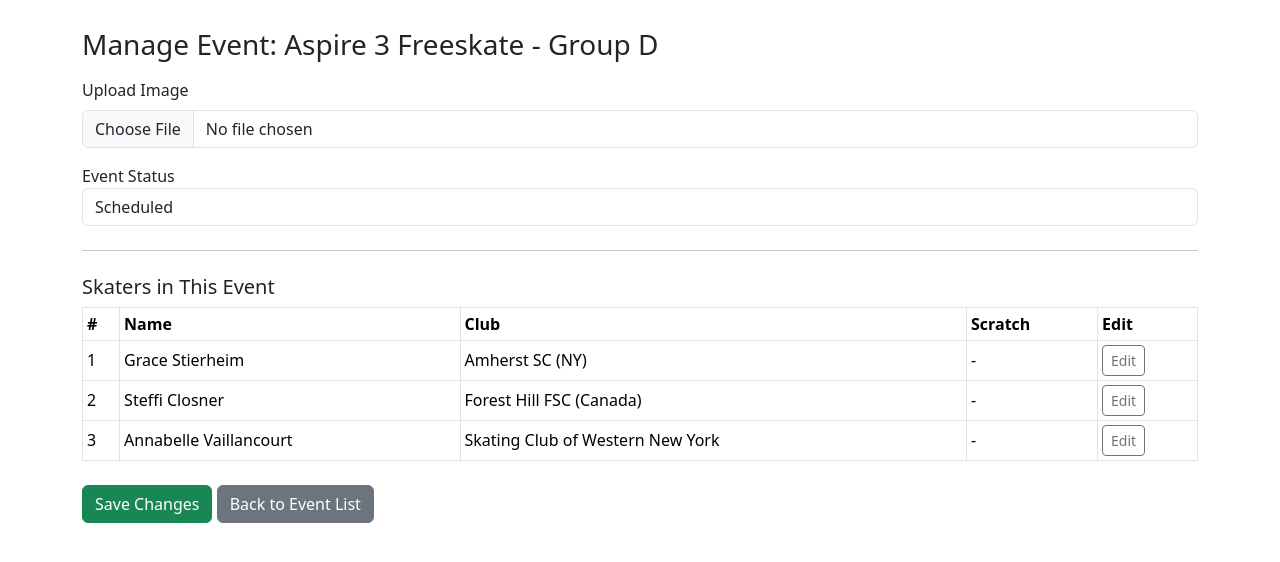
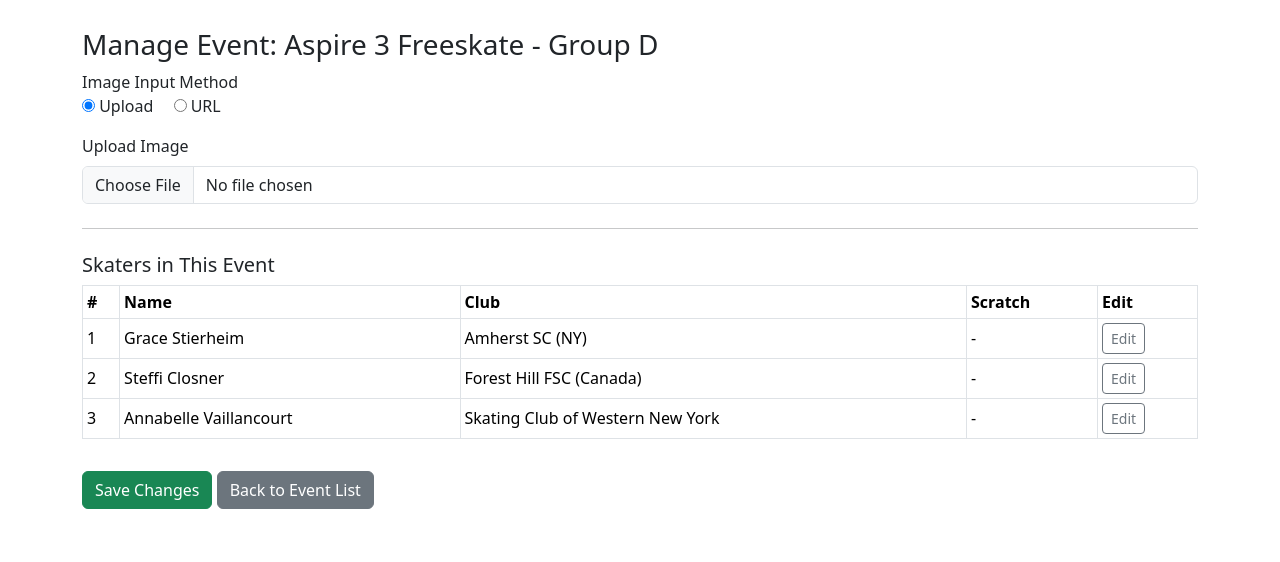
Before and after one commit to scwny/skate-results, a Django app: page /staff/events/1/upload/ in a window 1280 px wide. Shown: the part 56-618 px from the top of the page. Run offline with Django 5.2, Linux system fonts and the light colour scheme; data comes from the database, SQL or seed files in the repository; some libraries are stand-ins or nearby versions.

Commit message:
Cleaned up saving a bit, need to get image preview wokring and work in skater scratch

```diff
--- a/core/models.py
+++ b/core/models.py
@@ -23,7 +23,7 @@ class Event(models.Model):
     name        = models.CharField(max_length=255)
     date        = models.DateField()
     status      = models.CharField(max_length=10, choices=STATUS_CHOICES, default='scheduled')
-    result_image = models.ImageField(upload_to='results/', blank=True, null=True)
+    result_image = models.ImageField(upload_to='results/', blank=True, null=True,max_length=1024)
     ocr_text    = models.TextField(blank=True, null=True)
     rink        = models.CharField(max_length=255, null=True)
     time        = models.TimeField(blank=True, null=True)
--- a/staffadmin/templates/staffadmin/upload_results.html
+++ b/staffadmin/templates/staffadmin/upload_results.html
@@ -1,4 +1,4 @@
-{% extends "staffadmin/base_staff.html" %}
+{% extends 'staffadmin/base_staff.html' %}
 {% block title %}Manage Event – {{ event.name }}{% endblock %}
 
 {% block content %}
@@ -14,38 +14,117 @@
     {% endfor %}
   {% endif %}
 
-  <form method="post" enctype="multipart/form-data" action="{% url 'staff_upload_results' event.id %}">
+  <form method="post"
+        enctype="multipart/form-data"
+        action="{% url 'staff_upload_results' event.id %}">
     {% csrf_token %}
 
-    <!-- Status dropdown -->
+    <!-- Image Input Method -->
+    <div class="form-group mb-3">
+      <label>Image Input Method</label><br>
+      <label class="me-3">
+        <input type="radio" name="input_method" value="upload"
+          {% if not event.result_image %}checked{% endif %}>
+        Upload
+      </label>
+      <label>
+        <input type="radio" name="input_method" value="url"
+          {% if event.result_image %}checked{% endif %}>
+        URL
+      </label>
+    </div>
+
+    <!-- UPLOAD SECTION -->
+    <div id="uploadContainer" class="mb-3">
+      <label class="form-label">Upload Image</label>
+      <input type="file"
+             id="imageInput"
+             name="image"
+             accept="image/*"
+             class="form-control">
+    </div>
+
+    <!-- URL SECTION -->
+    <div id="urlContainer" class="mb-3" style="display:none;">
+      <label for="imageUrlInput" class="form-label">Image URL</label>
+      <input type="url"
+           id="imageUrlInput"
+           name="image_url"
+           class="form-control"
+           placeholder="https://example.com/image.jpg"
+           {% if event.result_image %}
+             value="{{ event.result_image.url }}"
+           {% endif %}>
+    </div>
+
+    <!-- Event Status -->
     <div class="mb-3">
       {{ form.status.label_tag }} {{ form.status }}
     </div>
 
-    <!-- Custom file input -->
-    <div class="mb-3">
-      <label class="form-label">Upload Image</label>
-      <input type="file" id="imageInput" name="image" accept="image/*" class="form-control">
+    <input type="hidden" name="selected_image_type" id="selectedImageType">
+    <input type="hidden" name="uploaded_key"          id="uploadedImageKey">
+
+    <!-- Frost overlay -->
+    <div id="loading-overlay"
+         style="display:none;
+                position:fixed;top:0;left:0;
+                width:100%;height:100%;
+                background:rgba(255,255,255,0.8);
+                z-index:9999;">
     </div>
 
-    <!-- —————————————————————————————— -->
-    <!-- Event Status dropdown, set from DB -->
-    <div class="form-group">
-      <label for="id_status">Event Status</label>
-      <select name="status" id="id_status" class="form-control">
-        <option value="scheduled"
-          {% if event.status == 'scheduled' %}selected{% endif %}>
-          Scheduled
-        </option>
-        <option value="finished"
-          {% if event.status == 'finished' %}selected{% endif %}>
-          Finished
-        </option>
-      </select>
+    <!-- Image Selection Modal -->
+    <div class="modal fade"
+         id="imageSelectModal"
+         tabindex="-1"
+         aria-labelledby="imageSelectModalLabel"
+         aria-hidden="true">
+      <div class="modal-dialog modal-dialog-centered">
+        <div class="modal-content">
+          <div class="modal-header">
+            <h5 class="modal-title" id="imageSelectModalLabel">
+              Select Image Version
+            </h5>
+            <button type="button"
+                    class="btn-close"
+                    aria-label="Close"
+                    onclick="cancelUpload()"></button>
           </div>
-
-    <input type="hidden" name="selected_image_type" id="selectedImageType">
-    <input type="hidden" name="uploaded_key" id="uploadedImageKey">
+          <div class="modal-body">
+            <div class="row">
+              <div class="col text-center">
+                <h6>Original</h6>
+                <img id="originalPreviewModal"
+                     class="img-fluid border mb-2">
+                <button type="button"
+                        class="btn btn-outline-secondary"
+                        onclick="selectImage('original')">
+                  Use Original
+                </button>
+              </div>
+              <div class="col text-center">
+                <h6>Processed</h6>
+                <img id="processedPreviewModal"
+                     class="img-fluid border mb-2">
+                <button type="button"
+                        class="btn btn-outline-primary"
+                        onclick="selectImage('processed')">
+                  Use Processed
+                </button>
+              </div>
+            </div>
+          </div>
+          <div class="modal-footer">
+            <button type="button"
+                    class="btn btn-secondary"
+                    onclick="cancelUpload()">
+              Cancel
+            </button>
+          </div>
+        </div>
+      </div>
+    </div>
 
     <hr class="my-4">
     <h5>Skaters in This Event</h5>
@@ -67,80 +146,60 @@
           <td>{{ s.skater.club.name }}</td>
           <td>{% if s.scratch %}<span class="text-danger">Yes</span>{% else %}-{% endif %}</td>
           <td>
-          <a href="{% url 'staff_edit_skater' s.skater.id s.id %}" class="btn btn-sm btn-outline-secondary">Edit</a>
+            <a href="{% url 'staff_edit_skater' s.skater.id s.id %}"
+               class="btn btn-sm btn-outline-secondary">
+              Edit
+            </a>
           </td>
         </tr>
         {% endfor %}
       </tbody>
     </table>
 
-  <!-- SAVE BUTTON: commits the chosen image+status -->
-  <button type="submit" class="btn btn-success mt-2">
+    <div class="mt-4">
+      <button type="submit"
+              class="btn btn-success mt-2">
         Save Changes
       </button>
-  <a href="{% url 'staff_dashboard' %}" class="btn btn-secondary ml-2 mt-2">
+      <a href="{% url 'staff_dashboard' %}"
+         class="btn btn-secondary ml-2 mt-2">
         Back to Event List
       </a>
+    </div>
   </form>
-
-  <!-- Frost overlay while processing -->
-  <div id="loading-overlay"
-       style="display:none;
-              position:fixed;
-              top:0; left:0;
-              width:100%; height:100%;
-              background:rgba(255,255,255,0.8);
-              z-index:9999;">
-  </div>
-
- <!-- Image Selection Modal -->
-  <div class="modal fade" id="imageSelectModal" tabindex="-1" aria-labelledby="imageSelectModalLabel" aria-hidden="true">
-    <div class="modal-dialog modal-dialog-centered">
-      <div class="modal-content">
-        <div class="modal-header">
-          <h5 class="modal-title" id="imageSelectModalLabel">Select Image Version</h5>
-          <button type="button" class="btn-close" aria-label="Close" onclick="cancelUpload()"></button>
-        </div>
-        <div class="modal-body">
-          <div class="row">
-            <div class="col text-center">
-              <h6>Original</h6>
-              <img id="originalPreviewModal" class="img-fluid border mb-2">
-              <button type="button" class="btn btn-outline-secondary" onclick="selectImage('original')">Use Original</button>
-            </div>
-            <div class="col text-center">
-              <h6>Processed</h6>
-              <img id="processedPreviewModal" class="img-fluid border mb-2">
-              <button type="button" class="btn btn-outline-primary" onclick="selectImage('processed')">Use Processed</button>
-            </div>
-          </div>
-        </div>
-        <div class="modal-footer">
-          <button type="button" class="btn btn-secondary" onclick="cancelUpload()">Cancel</button>
-        </div>
-      </div>
-    </div>
-  </div>
-
-
 </div>
 
 <script>
-// Frost overlay reference
-const overlay = document.getElementById("loading-overlay");
+document.addEventListener("DOMContentLoaded", function() {
+  const uploadRadio   = document.querySelector('input[name="input_method"][value="upload"]');
+  const urlRadio      = document.querySelector('input[name="input_method"][value="url"]');
+  const uploadEl      = document.getElementById("uploadContainer");
+  const urlEl         = document.getElementById("urlContainer");
+  const overlay       = document.getElementById("loading-overlay");
+  const input         = document.getElementById("imageInput");
+  const previewModal  = document.getElementById("imageSelectModal");
+  const originalImg   = document.getElementById("originalPreviewModal");
+  const processedImg  = document.getElementById("processedPreviewModal");
+  const selectedType  = document.getElementById("selectedImageType");
+  const uploadedKey   = document.getElementById("uploadedImageKey");
+  const csrfToken     = document.querySelector('input[name="csrfmiddlewaretoken"]').value;
 
-document.addEventListener("DOMContentLoaded", function() {
-  const input               = document.getElementById("imageInput");
-  const selectedTypeInput   = document.getElementById("selectedImageType");
-  const uploadedKeyInput    = document.getElementById("uploadedImageKey");
-  const csrfToken           = document.querySelector('input[name="csrfmiddlewaretoken"]').value;
+  function toggleInputMode() {
+    if (urlRadio.checked) {
+      uploadEl.style.display = "none";
+      urlEl.style.display    = "block";
+    } else {
+      uploadEl.style.display = "block";
+      urlEl.style.display    = "none";
+    }
+  }
+  uploadRadio.addEventListener("change", toggleInputMode);
+  urlRadio.addEventListener("change", toggleInputMode);
+  toggleInputMode();
 
-  // When a file is chosen, upload via AJAX and show modal
   input.addEventListener("change", function() {
     const file = this.files[0];
     if (!file) return;
-
-    // Show frost overlay during processing
     overlay.style.display = "block";
 
     const formData = new FormData();
@@ -158,15 +217,11 @@ document.addEventListener("DOMContentLoaded", function() {
         overlay.style.display = "none";
         return;
       }
-      // Populate modal previews
-      document.getElementById("originalPreviewModal").src  = data.original;
-      document.getElementById("processedPreviewModal").src = data.processed;
-      uploadedKeyInput.value = data.uid;
+      originalImg.src  = data.original;
+      processedImg.src = data.processed;
+      uploadedKey.value = data.uid;
       overlay.style.display = "none";
-
-      // Show selection modal (Bootstrap)
-      const modalEl = document.getElementById("imageSelectModal");
-      const bsModal = new bootstrap.Modal(modalEl);
+      const bsModal = new bootstrap.Modal(previewModal);
       bsModal.show();
     })
     .catch(err => {
@@ -176,33 +231,26 @@ document.addEventListener("DOMContentLoaded", function() {
   });
 });
 
-/**
- * Called when user picks a version; does NOT submit form.
- */
+// called by “Use Original” / “Use Processed” buttons in modal
 function selectImage(type) {
-  const selectedTypeInput = document.getElementById("selectedImageType");
-  selectedTypeInput.value = type;
-  document.getElementById("id_status").value = 'finished';
-  // hide modal & overlay
+  const sel = document.getElementById("selectedImageType");
+  if (!sel) return console.error("No #selectedImageType");
+  sel.value = type;
+
+  const statusEl = document.getElementById("id_status");
+  if (statusEl) statusEl.value = "finished";
+
   const modalEl = document.getElementById("imageSelectModal");
   bootstrap.Modal.getInstance(modalEl).hide();
-  overlay.style.display = "none";
 }
 
-/**
- * Called when user cancels selection.
- */
 function cancelUpload() {
-  const selectedTypeInput = document.getElementById("selectedImageType");
-  selectedTypeInput.value = "";
-  const uploadedKeyInput = document.getElementById("uploadedImageKey");
-  uploadedKeyInput.value  = "";
-  document.getElementById("imageInput").value = null;
-  // hide modal & overlay
+  document.getElementById("selectedImageType").value = "";
+  document.getElementById("uploadedImageKey").value  = "";
+  document.getElementById("imageInput").value        = null;
   const modalEl = document.getElementById("imageSelectModal");
   bootstrap.Modal.getInstance(modalEl).hide();
-  overlay.style.display = "none";
+  document.getElementById("loading-overlay").style.display = "none";
 }
 </script>
-
 {% endblock %}
--- a/staffadmin/views.py
+++ b/staffadmin/views.py
@@ -19,14 +19,14 @@ def upload_results(request, event_id):
     skaters = ScheduledSkater.objects.filter(event=event).select_related('skater__club')
 
     if request.method == "POST":
-        # 1) gather inputs
-        selected_status = request.POST.get("status", event.status)
-        uid             = request.POST.get("uploaded_key", "")
-        image_type      = request.POST.get("selected_image_type", "")
-        error           = False
+        selected_status    = request.POST.get("status", event.status)
+        uid                = request.POST.get("uploaded_key", "")
+        image_type         = request.POST.get("selected_image_type", "")
+        input_method       = request.POST.get("input_method", "upload")
+        error              = False
 
-        # 2) if they picked an image in the modal, save it
-        if uid and image_type:
+        # a) File-upload path
+        if input_method == "upload" and uid and image_type:
             base = f"temp/{uid}"
             fname = f"{base}_cropped.jpg" if image_type == "processed" else f"{base}.jpg"
             try:
@@ -36,34 +36,38 @@ def upload_results(request, event_id):
                 messages.error(request, f"Failed to save image: {e}")
                 error = True
 
-        # 3) only update status if no image‐save error
+        # b) URL path: reuse same field
+        elif input_method == "url":
+            image_url = request.POST.get("image_url", "").strip()
+            if image_url:
+                event.result_image = image_url
+            else:
+                messages.error(request, "Please enter a valid image URL.")
+                error = True
+
+        # 2) status update (only if no save/url error)
         if not error:
-            if uid and image_type:
+            if input_method == "upload" and uid and image_type:
                 event.status = "finished"
             else:
-                # ensure it's one of your defined choices
                 if selected_status in dict(Event.STATUS_CHOICES):
                     event.status = selected_status
-
             try:
                 event.save()
             except Exception as e:
                 messages.error(request, f"Failed to update event: {e}")
                 error = True
 
-        # 4) on total success, go back to /staff with a message
+        # 3) on success, show message (stay on page)
         if not error:
             messages.success(request, "Result saved successfully.")
-            #return redirect("staff_dashboard")
 
-    # either GET or POST-with-error: show the form again
     form = ResultUploadForm()
     return render(request, "staffadmin/upload_results.html", {
         "event": event,
         "form": form,
-        "scheduled_skaters": skaters
+        "scheduled_skaters": skaters,
     })
-
 
 @csrf_exempt
 def ajax_process_image(request, event_id):
```
Also changed, not shown: core/migrations/0005_alter_event_result_image.py (added). Lines whose indentation alone changed are shown as unchanged.
